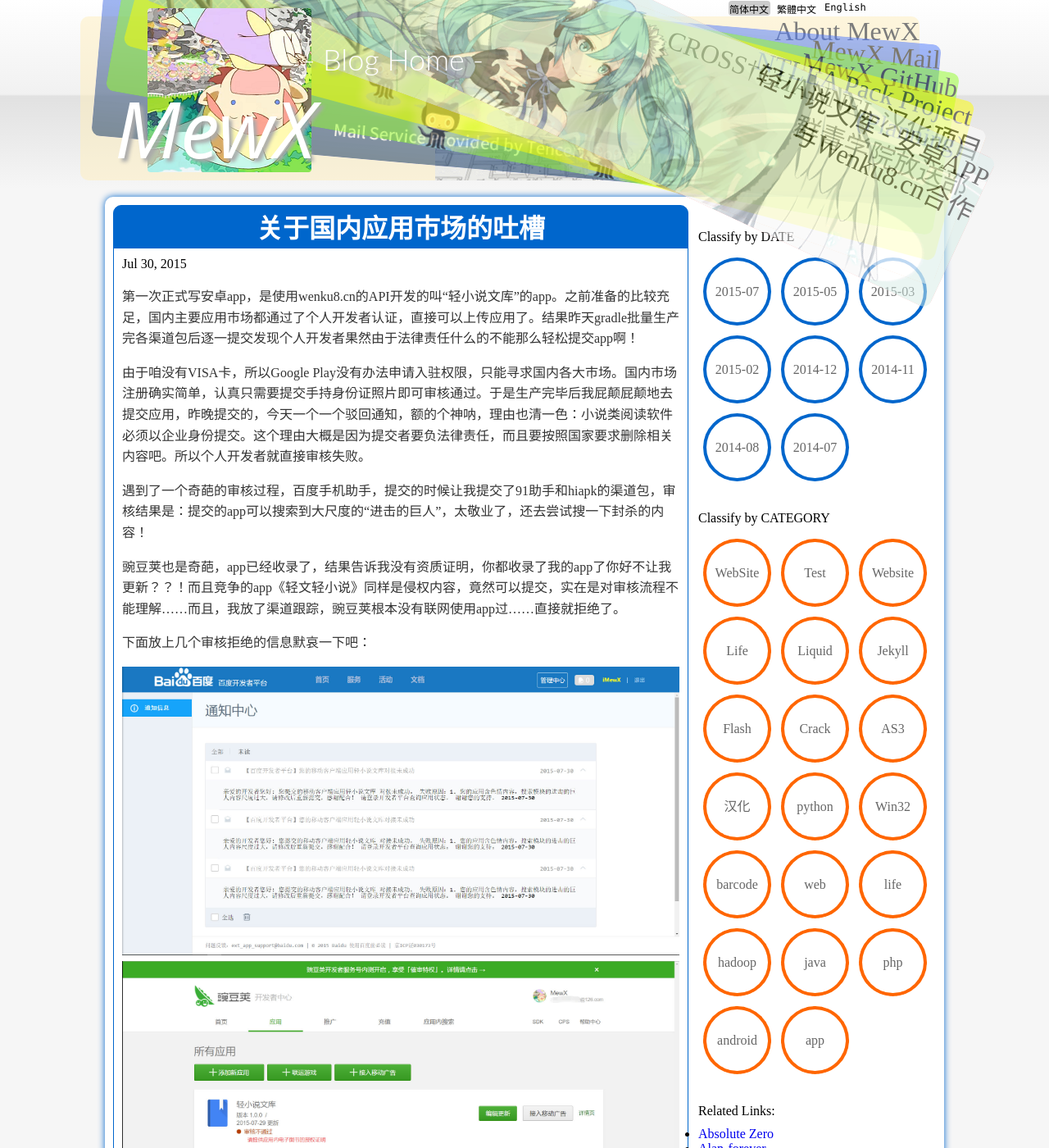
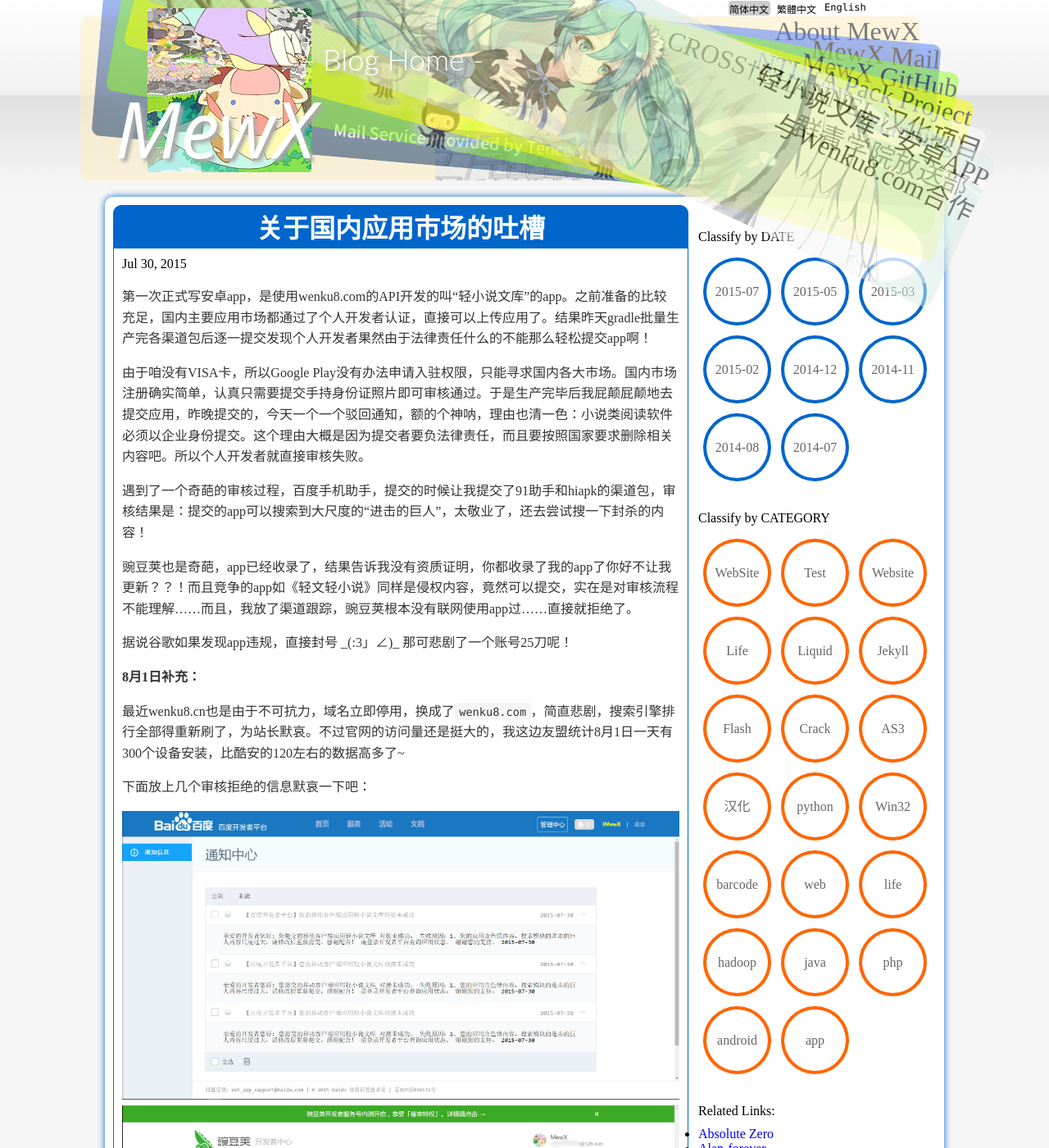
Before and after one commit to MewX/mewx.github.io, a Jekyll site: the page built from _posts/2015-07-30-about-app-markets.md, in a window 1280 px wide and 1400 px high. Shown: the whole window at 82% size. Built offline with Jekyll 4.4.1, drawn with Linux system fonts in a browser that asks for light colours; comment, search, counter and statistics services are not loaded.

Commit message:
update wenku8 new domain

```diff
--- a/_layouts/MutiDivPage.html
+++ b/_layouts/MutiDivPage.html
@@ -47,7 +47,7 @@
 	<a href="https://github.com/MewX" target="_blank"><div id="TopBlock3">MewX GitHub<br/></div></a>
 	<div id="TopBlock4">NTLEA Pack Project<br/>(Planning)<br/></div>
 	<a href="http://www.crosschannel.cn/" target="_blank"><div id="TopBlock5">CROSS†CHANNEL 汉化项目<br/>群青学院放送部<br/></div></a>
-	<a href="http://wenku8.mewx.org/" target="_blank"><div id="TopBlock6">轻小说文库 - 安卓APP<br/>与Wenku8.cn合作<br/></div></a>
+	<a href="http://wenku8.mewx.org/" target="_blank"><div id="TopBlock6">轻小说文库 - 安卓APP<br/>与Wenku8.com合作<br/></div></a>
 	<div id="Avatar"></div>
 
 
--- a/_layouts/testpage.html
+++ b/_layouts/testpage.html
@@ -76,7 +76,7 @@
 	<a href="https://github.com/MewX" target="_blank"><div id="TopBlock3">MewX GitHub<br/></div></a>
 	<div id="TopBlock4">NTLEA Pack Project<br/>(Planning)<br/></div>
 	<a href="http://www.crosschannel.cn/" target="_blank"><div id="TopBlock5">CROSS†CHANNEL 汉化项目<br/>群青学院放送部<br/></div></a>
-	<a href="http://wenku8.mewx.org/" target="_blank"><div id="TopBlock6">轻小说文库 - 安卓APP<br/>与Wenku8.cn合作<br/></div></a>
+	<a href="http://wenku8.mewx.org/" target="_blank"><div id="TopBlock6">轻小说文库 - 安卓APP<br/>与Wenku8.com合作<br/></div></a>
 	<div id="Avatar"></div>
 
 
--- a/_posts/2015-07-30-about-app-markets.md
+++ b/_posts/2015-07-30-about-app-markets.md
@@ -8,13 +8,19 @@
 categories: [android, app]
 ---
 
-第一次正式写安卓app，是使用wenku8.cn的API开发的叫“轻小说文库”的app。之前准备的比较充足，国内主要应用市场都通过了个人开发者认证，直接可以上传应用了。结果昨天gradle批量生产完各渠道包后逐一提交发现个人开发者果然由于法律责任什么的不能那么轻松提交app啊！
+第一次正式写安卓app，是使用wenku8.com的API开发的叫“轻小说文库”的app。之前准备的比较充足，国内主要应用市场都通过了个人开发者认证，直接可以上传应用了。结果昨天gradle批量生产完各渠道包后逐一提交发现个人开发者果然由于法律责任什么的不能那么轻松提交app啊！
 
 由于咱没有VISA卡，所以Google Play没有办法申请入驻权限，只能寻求国内各大市场。国内市场注册确实简单，认真只需要提交手持身份证照片即可审核通过。于是生产完毕后我屁颠屁颠地去提交应用，昨晚提交的，今天一个一个驳回通知，额的个神呐，理由也清一色：小说类阅读软件必须以企业身份提交。这个理由大概是因为提交者要负法律责任，而且要按照国家要求删除相关内容吧。所以个人开发者就直接审核失败。
 
 遇到了一个奇葩的审核过程，百度手机助手，提交的时候让我提交了91助手和hiapk的渠道包，审核结果是：提交的app可以搜索到大尺度的“进击的巨人”，太敬业了，还去尝试搜一下封杀的内容！
 
-豌豆荚也是奇葩，app已经收录了，结果告诉我没有资质证明，你都收录了我的app了你好不让我更新？？！而且竞争的app《轻文轻小说》同样是侵权内容，竟然可以提交，实在是对审核流程不能理解……而且，我放了渠道跟踪，豌豆荚根本没有联网使用app过……直接就拒绝了。
+豌豆荚也是奇葩，app已经收录了，结果告诉我没有资质证明，你都收录了我的app了你好不让我更新？？！而且竞争的app如《轻文轻小说》同样是侵权内容，竟然可以提交，实在是对审核流程不能理解……而且，我放了渠道跟踪，豌豆荚根本没有联网使用app过……直接就拒绝了。
+
+据说谷歌如果发现app违规，直接封号 \_(:3」∠)\_ 那可悲剧了一个账号25刀呢！
+
+**8月1日补充：**
+
+最近wenku8.cn也是由于不可抗力，域名立即停用，换成了`wenku8.com`，简直悲剧，搜索引擎排行全部得重新刷了，为站长默哀。不过官网的访问量还是挺大的，我这边友盟统计8月1日一天有300个设备安装，比酷安的120左右的数据高多了~
 
 下面放上几个审核拒绝的信息默哀一下吧：
 
```
